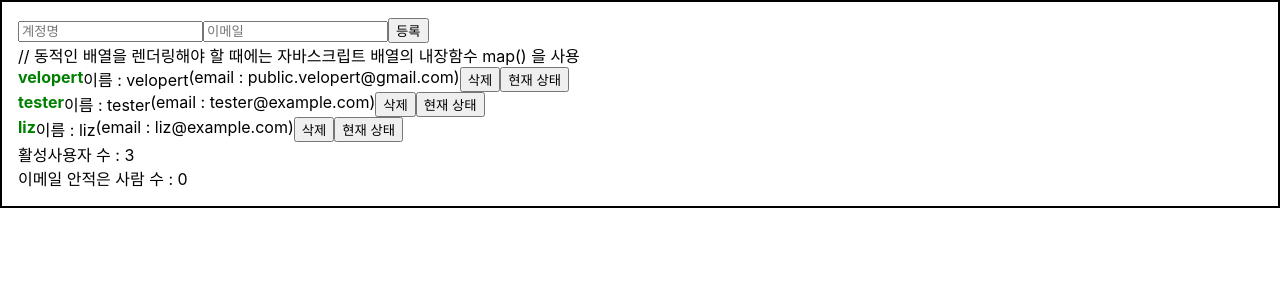
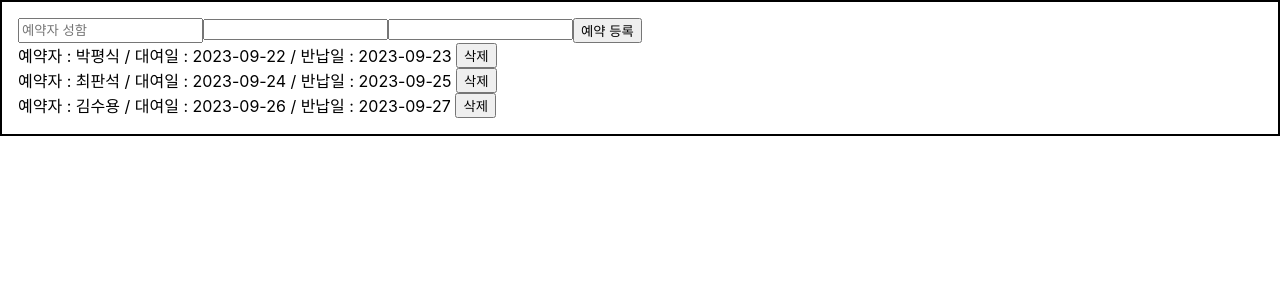
Before and after one commit to worldeddt/neotodo-front, a React (Create React App) app in the folder neotodo-front/: page / in a window 1280 px wide. Shown: the top 300 px of the page. Built offline with nearby package versions, Linux system fonts and the light colour scheme.

Commit message:
startdate picker 함수 작동 전 까지

```diff
--- a/neotodo-front/src/App.js
+++ b/neotodo-front/src/App.js
@@ -8,6 +8,8 @@ import DynamicArray from "./common/DynamicArray";
 import DynamicArrayVersion2 from "./common/DynamicArrayVersion2";
 import {useEffect, useMemo, useRef, useState} from "react";
 import CreateUser from "./common/CreateUser";
+import CreateReservation from "./common/CreateReservation";
+import DynamicArrayReservation from "./common/DynamicArrayReservation";
 
 function countActiveUsers(users) {
     return users.filter(user => user.active).length;
@@ -23,6 +25,12 @@ function App() {
         email: ''
     });
 
+    const [reservationInputs, setReservationInputs] = useState({
+        person: '',
+        startDate: '',
+        endDate:''
+    });
+
     const enter = e => {
         if (e.keyCode === 13) {
             onCreate();
@@ -30,6 +38,29 @@ function App() {
     }
 
     const { username, email } = inputs;
+
+    const { person, startDate, endDate } = reservationInputs;
+
+    const [reservations, setReservations] = useState([
+        {
+            reservationNumber : 123,
+            person: "박평식",
+            startDate : "2023-09-22",
+            endDate : "2023-09-23"
+        },
+        {
+            reservationNumber : 124,
+            person : "최판석",
+            startDate : "2023-09-24",
+            endDate : "2023-09-25"
+        },
+        {
+            reservationNumber : 125,
+            person : "김수용",
+            startDate : "2023-09-26",
+            endDate : "2023-09-27"
+        }
+    ]);
 
     const [users, setUsers] = useState([
         {
@@ -66,8 +97,47 @@ function App() {
             [name]: value
         });
     };
+    const onReservationChange = e => {
+        const {name, value} = e.target;
+        setReservationInputs({
+            ...reservationInputs,
+            [name]: value
+        });
+    };
+
+    const onReservationDateChange = (e) => {
+        const { person, startDate, endDate } = reservationInputs;
+
+        setReservationInputs({
+            ...reservationInputs,
+            person,
+            startDate,
+            endDate
+        });
+        console.log(reservationInputs);
+    };
 
     const nextId = useRef(4);
+    const reservationId  = useRef(126)
+
+    const createReserv = () => {
+        const reservation = {
+            reservationNumber : reservationId.current,
+            person,
+            startDate,
+            endDate
+        }
+
+        setReservations([...reservations, reservation]);
+
+        setReservationInputs({
+            person:"",
+            startDate:"",
+            endDate:""
+        });
+
+        reservationId.current += 1;
+    }
 
     const onCreate = () => {
         const user = {
@@ -91,6 +161,10 @@ function App() {
         setUsers(users.filter(user => user.id !== id));
     }
 
+    const onRemoveReservation = (reservationNumber) => {
+        setReservations(reservations.filter(reservation => reservation.reservationNumber !== reservationNumber));
+    }
+
     const onToggle = id => {
         setUsers(
             users.map(user =>
@@ -102,8 +176,18 @@ function App() {
     // const count = countActiveUsers(users);
     const count = useMemo(() => countActiveUsers(users), [users]);
     const nullEmailUser = confirmNullOfEmailUser(users);
+
   return (
       <Wrapper>
+          <CreateReservation
+              person={person}
+              startDate={startDate}
+              endDate={endDate}
+              onCreate={createReserv}
+              onChange={onReservationChange}
+              onReservationChange = {onReservationDateChange}
+          />
+          <DynamicArrayReservation reservations={reservations} onRemove={onRemoveReservation}/>
           {/*<Hitting/>*/}
           {/*<Todo isAdmin="Y"/>*/}
           {/*<Todo isAdmin="N"/>*/}
@@ -111,16 +195,16 @@ function App() {
           {/*<UseRef/>*/}
 
           {/*<DynamicArray/>*/}
-          <CreateUser
-              username={username}
-              email={email}
-              onChange={onChange}
-              onCreate={onCreate}
-              onkeyup = {enter}
-          />
-          <DynamicArrayVersion2 users = {users} onRemove = {onRemove} onToggle = {onToggle}/>
-          <div>활성사용자 수 : {count}</div>
-          <div>이메일 안적은 사람 수 : {nullEmailUser}</div>
+          {/*<CreateUser*/}
+          {/*    username={username}*/}
+          {/*    email={email}*/}
+          {/*    onChange={onChange}*/}
+          {/*    onCreate={onCreate}*/}
+          {/*    onkeyup = {enter}*/}
+          {/*/>*/}
+          {/*<DynamicArrayVersion2 users = {users} onRemove = {onRemove} onToggle = {onToggle}/>*/}
+          {/*<div>활성사용자 수 : {count}</div>*/}
+          {/*<div>이메일 안적은 사람 수 : {nullEmailUser}</div>*/}
       </Wrapper>
   );
 }
--- /dev/null
+++ b/neotodo-front/src/common/CreateReservation.js
@@ -0,0 +1,35 @@
+import React, {useEffect, useRef, useState} from "react";
+import DatePicker from "react-datepicker";
+import ko from 'date-fns/locale/ko';
+import "react-datepicker/dist/react-datepicker.css";
+
+
+function CreateReservation({
+                               person,
+                               startDate,
+                               endDate,
+                               onCreate,
+                               onChange,
+                                onReservationChange
+                           }) {
+
+    const style = {
+        display:"flex"
+    }
+    return <div style={style}>
+        <input name="person"
+               placeholder="예약자 성함"
+               onChange={onChange}
+            value={person}
+        />
+        <DatePicker name="startDate" value = {startDate} selected={startDate} onChange={(date) => onReservationChange(date)}
+                    locale={ko}
+                    >대여일</DatePicker>
+        <DatePicker name="endDate"  value = {person}  selected={endDate} onChange={(date) => onReservationChange(date)}
+                    locale={ko}
+                    >반납일</DatePicker>
+        <button onClick={onCreate}>예약 등록</button>
+    </div>
+}
+
+export default CreateReservation;
--- a/neotodo-front/src/common/DynamicArray.js
+++ b/neotodo-front/src/common/DynamicArray.js
@@ -31,7 +31,8 @@ function DynamicArray() {
     ];
 
     return (
-        <div> // 동적인 배열을 렌더링해야 할 때에는 자바스크립트 배열의 내장함수 map() 을 사용
+        // 동적인 배열을 렌더링해야 할 때에는 자바스크립트 배열의 내장함수 map() 을 사용
+        <div>
             {users.map(user => <Dynamic user={user} key={user.id}/>)
             }
         </div>
--- /dev/null
+++ b/neotodo-front/src/common/DynamicArrayReservation.js
@@ -0,0 +1,31 @@
+import React from "react";
+
+function DynamicReservation({reservation, onRemove}) {
+
+    const style = {
+        display:"flex"
+    }
+
+    return <div style={style}>
+        <div>예약자 : {reservation.person} / </div>&nbsp;
+        <div>대여일 : {reservation.startDate} / </div>&nbsp;
+        <div>반납일 : {reservation.endDate} </div>&nbsp;
+        <button onClick={() => onRemove(reservation.reservationNumber)}> 삭제</button>
+    </div>
+}
+
+function DynamicArrayReservation({reservations, onRemove}) {
+    // 동적인 배열을 렌더링해야 할 때에는 자바스크립트 배열의 내장함수 map() 을 사용
+
+    return (
+        <div>
+            {reservations.map(reservation =>
+                <DynamicReservation reservation={reservation} key={reservation.reservationNumber}
+                                 onRemove={onRemove}/>
+            )}
+        </div>
+    );
+}
+
+
+export default DynamicArrayReservation;
--- a/neotodo-front/src/common/DynamicArrayVersion2.js
+++ b/neotodo-front/src/common/DynamicArrayVersion2.js
@@ -8,8 +8,7 @@ function DynamicVersion2({user, onRemove, onToggle}) {
     useEffect(() => {
         return () => {
             if (user.active) {
-                // console.log(user);
-                // console.log('dddd');
+
             }
         };
     }, [user]);
@@ -31,9 +30,9 @@ function DynamicVersion2({user, onRemove, onToggle}) {
 }
 
 function DynamicArrayVersion2({users, onRemove, onToggle}) {
-
+// 동적인 배열을 렌더링해야 할 때에는 자바스크립트 배열의 내장함수 map() 을 사용
     return (
-        <div> // 동적인 배열을 렌더링해야 할 때에는 자바스크립트 배열의 내장함수 map() 을 사용
+        <div>
             {users.map(user => <DynamicVersion2 user={user} key={user.id} onRemove={onRemove} onToggle={onToggle}/>)}
         </div>
     );
--- a/neotodo-front/src/index.js
+++ b/neotodo-front/src/index.js
@@ -6,9 +6,9 @@ import reportWebVitals from './reportWebVitals';
 
 const root = ReactDOM.createRoot(document.getElementById('root'));
 root.render(
-  <React.StrictMode>
+  // <React.StrictMode>
     <App />
-  </React.StrictMode>
+  // </React.StrictMode>
 );
 
 // If you want to start measuring performance in your app, pass a function
```
Also changed, not shown: 1 other file (tests, documents, lock files or other folders).
